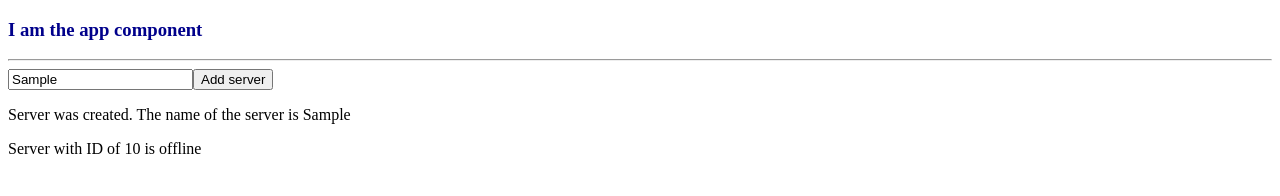
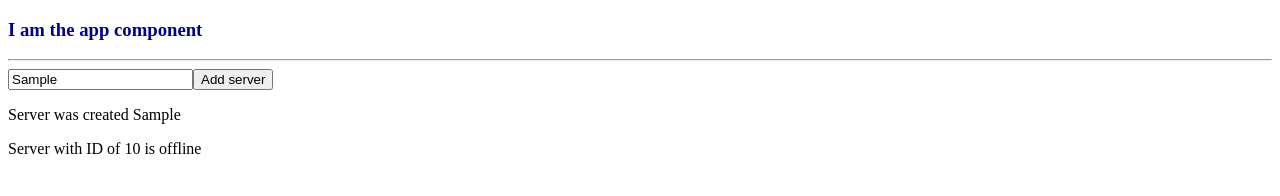
Before and after one commit to Terence1991/first-angular-project-, an Angular app: page / in a window 1280 px wide. Both pictures are taken after typing "Sample" into the empty fields and a click on the button "Add server". Shown: the top 196 px of the page. Built offline with nearby package versions, Linux system fonts and the light colour scheme.

Commit message:
ngif used to render function

```diff
--- a/src/app/servers/servers.component.html
+++ b/src/app/servers/servers.component.html
@@ -10,5 +10,5 @@
   (click)="onCreateServer()"
 >Add server</button>
 
-<p> {{ serverCreationStatus }}</p>
+<p *ngIf="serverCreated">Server was created {{serverName}}</p>
 <app-server> </app-server>
--- a/src/app/servers/servers.component.ts
+++ b/src/app/servers/servers.component.ts
@@ -7,8 +7,9 @@ import { Component, OnInit } from '@angular/core';
 })
 export class ServersComponent implements OnInit {
   allowNewServer:boolean = false;
-  serverCreationStatus:string = 'no server created'
-  serverName:string = ''
+  serverCreationStatus:string = 'no server created';
+  serverName:string = '';
+  serverCreated:boolean = false;
 
 
   constructor() {
@@ -21,6 +22,7 @@ export class ServersComponent implements OnInit {
   }
 
   onCreateServer() {
+    this.serverCreated = true;
     this.serverCreationStatus = `Server was created. The name of the server is ${this.serverName}`
   }
 
```
